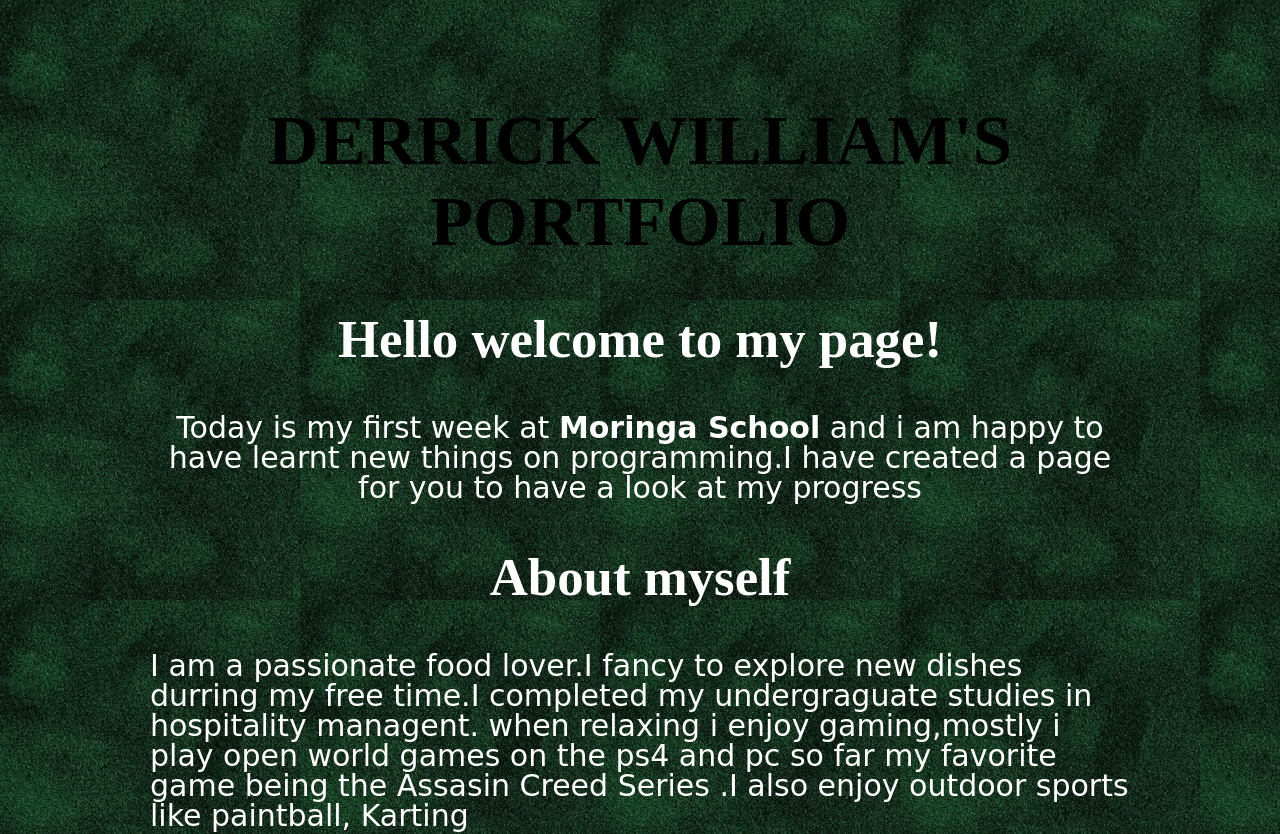
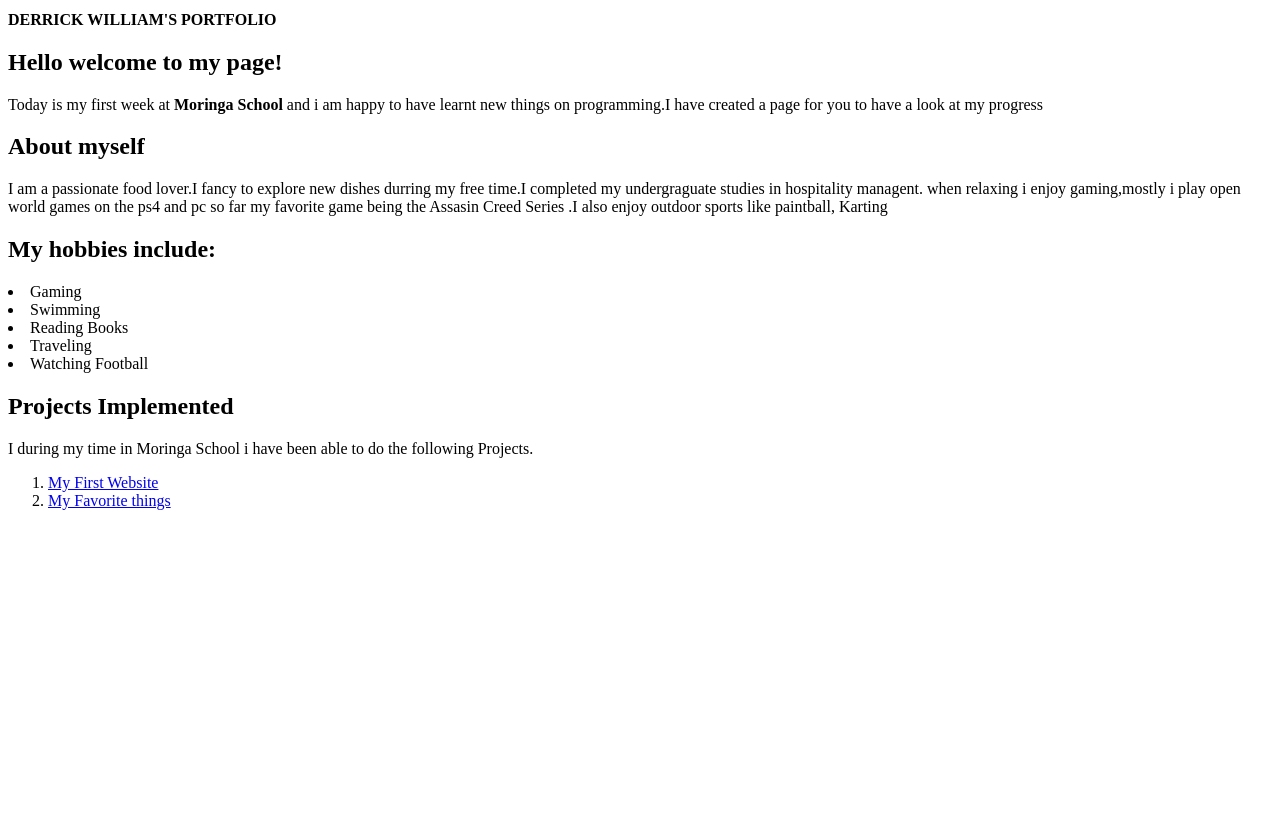
Before and after one commit to derriqo/Week-1-IP, a plain HTML site: page index.html in a window 1280 px wide. Shown: the top 834 px of the page. After the commit the page ends 800 px from the top, so only its background shows below. Drawn offline with Linux system fonts and the light colour scheme.

Commit message:
added a git hub link to my README file and also included a link to My main project file.

```diff
--- a/css/styles.css
+++ b/css/styles.css
@@ -1,52 +1,9 @@
-
 h1 {
   color: black;
+  align-items: center;
   font-weight: bold;
+  font-size: 16px;
 }
 h2 {
   font-style: normal;
 }
-.derrick {
-  text-align: center;
-}
-.newstuff{
-  text-align:center;
-}
-.text-left {
-  text-align: left;
-}
-
-
-.container {
-  font-weight: bold;
-}
-
-li  {
-  font-family: Arial, Helvetica ,serif ;
-  line-height: inherit;
-
-}
-body {
-  background-image: url(../images/green.jpg);
-  margin: 100px 150px;
-  color: 	white;
-  font-size: 220%;
-}
-.ullist{
-  align-items: center;
-  font-weight: normal;
-}
-p{
-font-family: cursive, sans-serif;
-text-indent: inherit;
-font-size: 30px;
-line-height: 30px;
-}
-img{
-  float: left;
-}
-.center{
-  display: block;
-  margin-left: auto;
-  margin-right: auto;
-}
--- a/index.html
+++ b/index.html
@@ -32,8 +32,8 @@
     <h2>Projects Implemented </h2>
     <p>I during my time in Moringa School i have been able to do the following Projects.</p>
     <ol>
-     <li><a href="my-first-website.html">My first Website</a></li>
-     <li><a href="favorite-things.html">favorite things</a></li>
+     <li><a href="../my-fir/my-first-website.html">My First Website</a></li>
+     <li><a href="favorite-things.html">My Favorite things</a></li>
    </ol>
    </div>
 
```
Also changed, not shown: my-first-website.html (+1 -1 lines), 1 other file.
